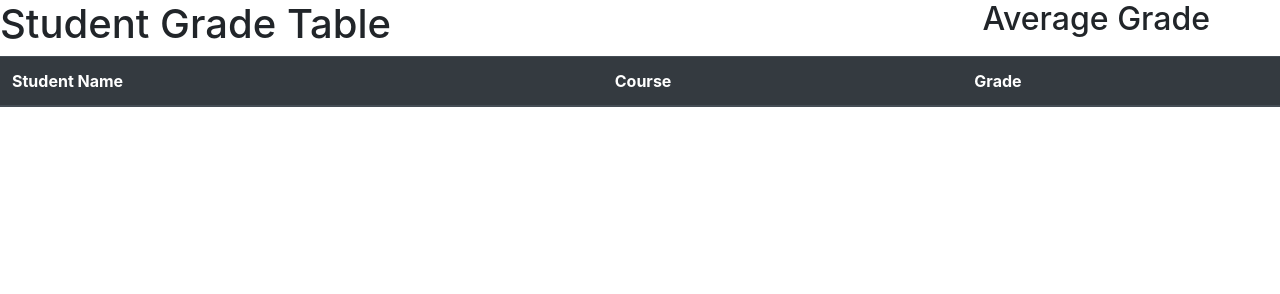
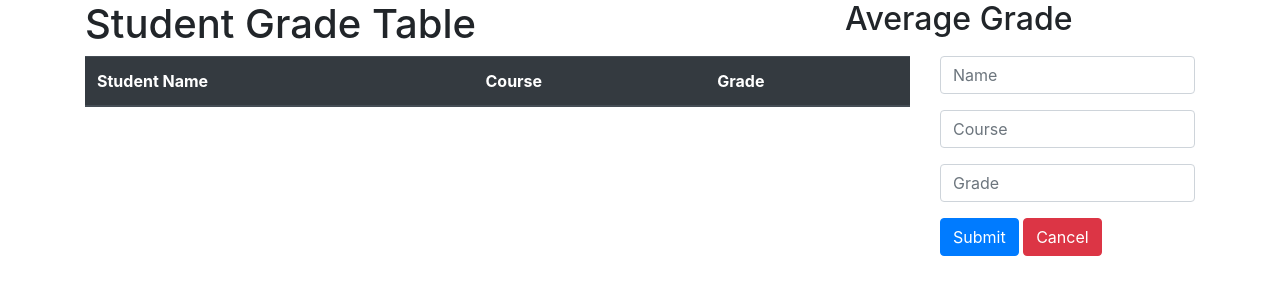
Before and after one commit to do-jonathan4/student-grade-table, a plain HTML site: page index.html in a window 1280 px wide. Drawn offline with nearby package versions, Linux system fonts and the light colour scheme; no server answers.

Commit message:
add a grade

```diff
--- a/index.html
+++ b/index.html
@@ -5,21 +5,25 @@
   <meta name="viewport" content="width=device-width, initial-scale=1.0">
   <title>student-grade-table</title>
   <link rel="stylesheet" href="https://cdnjs.cloudflare.com/ajax/libs/twitter-bootstrap/4.5.3/css/bootstrap.min.css">
+  <link rel="stylesheet" href="https://cdnjs.cloudflare.com/ajax/libs/font-awesome/5.15.1/css/all.min.css">
   <script src="https://cdnjs.cloudflare.com/ajax/libs/jquery/3.5.1/jquery.js"></script>
 </head>
 
 <body>
-  <div>
+  <div class="container">
     <div class="row justify-content-between">
       <div class="col">
         <h1>Student Grade Table</h1>
       </div>
-      <div class="col-3">
+      <div class="col-4">
         <h2>Average Grade <span class="badge badge-dark"></span></h2>
       </div>
     </div>
   </div>
 
+  <div class="container">
+    <div class="row justify-content-between">
+      <div class="col-9">
         <table class="table table-striped">
           <thead class="thead-dark">
             <tr>
@@ -32,6 +36,27 @@
 
           </tbody>
         </table>
+      </div>
+
+      <div class="col">
+        <form>
+          <div class="form-group">
+            <input type="text" class="form-control" id="studentName" name="name" placeholder="Name">
+           </div>
+          <div class="form-group">
+            <input type="text" class="form-control" id="studentCourse" name="course" placeholder="Course">
+          </div>
+          <div class="form-group">
+            <input type="text" class="form-control" id="studentGrade" name="grade" placeholder="Grade">
+          </div>
+          <button type="submit" class="btn btn-primary">Submit</button>
+          <button type="reset" class="btn btn-danger">Cancel</button>
+        </form>
+      </div>
+
+    </div>
+  </div>
+
 
 <script src="components/page-header.js"></script>
 <script src="components/app.js"></script>
```
Lines whose indentation alone changed are shown as unchanged.
